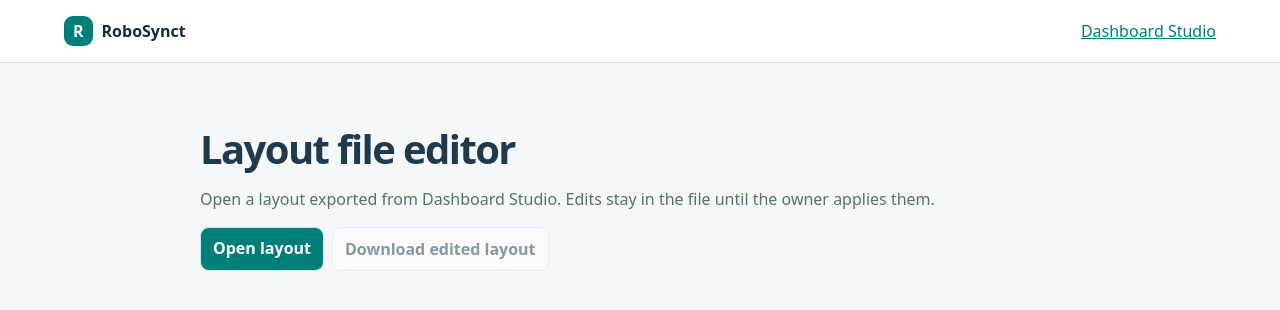
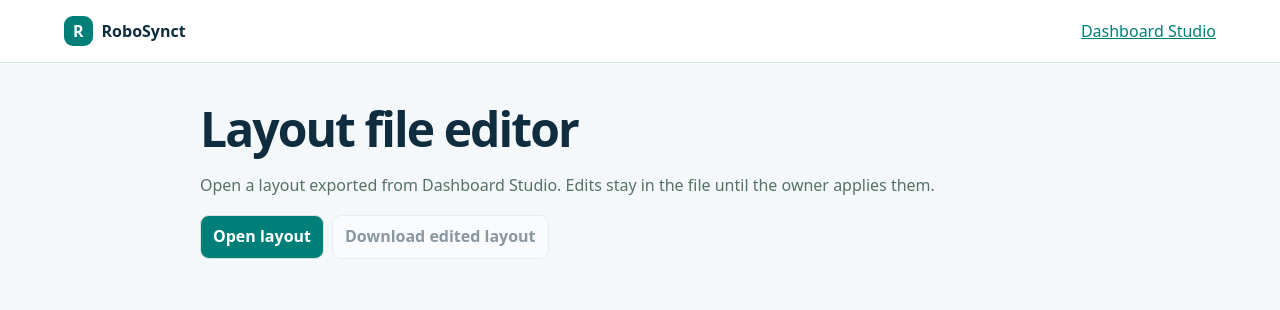
Before and after one commit to joseph1234-web/Robosync, a plain HTML site: page docs/layout-file.html in a window 1280 px wide. Drawn offline with Linux system fonts and the light colour scheme.

Commit message:
feat(ui): align IoT guides and editors with new design

```diff
--- a/docs/layout-file.html
+++ b/docs/layout-file.html
@@ -1,6 +1,6 @@
 <!doctype html>
 <html lang="en"><head><meta charset="utf-8"><meta name="viewport" content="width=device-width,initial-scale=1"><meta name="referrer" content="no-referrer"><title>Layout file editor · RoboSynct</title>
-<script src="./theme-init.js"></script><link rel="stylesheet" href="./themes.css"><link rel="stylesheet" href="./layout-file.css?v=0.37.0"><script type="module" src="./layout-file-editor.js?v=0.37.0"></script></head>
+<script src="./theme-init.js"></script><link rel="stylesheet" href="./themes.css"><link rel="stylesheet" href="./layout-file.css?v=0.37.0"><script type="module" src="./layout-file-editor.js?v=0.37.0"></script><link rel="stylesheet" href="./robosynct-ui-refresh.css?v=2.0.0"></head>
 <body><header><a class="brand" href="./"><b aria-hidden="true">R</b> RoboSynct</a><a href="./studio.html">Dashboard Studio</a></header><main>
 <h1>Layout file editor</h1><p id="intro">Open a layout exported from Dashboard Studio. Edits stay in the file until the owner applies them.</p>
 <div class="bar"><label class="file-button">Open layout<input id="file" type="file" accept=".json,application/json"></label><button id="download" disabled>Download edited layout</button></div>
```
